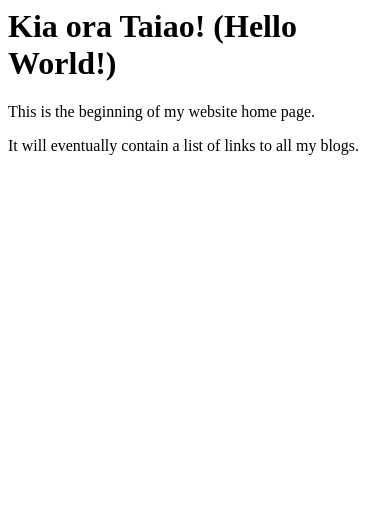
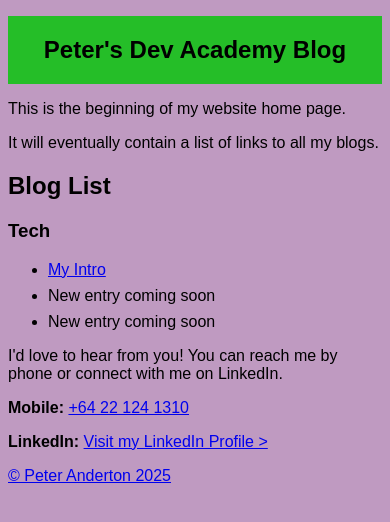
Before and after one commit to petermarkdavid/petermarkdavid.github.io, a plain HTML site: page index.html in a window 390 px wide. Drawn offline with Linux system fonts and the light colour scheme; a web font is replaced by a local one.

```diff
--- /dev/null
+++ b/blog.css
@@ -0,0 +1,69 @@
+body {
+  background-color: rgb(191, 154, 193);
+  font-family: 'Muli', sans-serif;
+  /* border-width alone does nothing without border-style/color */
+  /* border: 200px solid transparent;  /* example if you really want space */
+}
+
+h1 {
+  text-align: center;
+  background: rgb(193, 71, 193);
+  padding: 20px;
+}
+
+/* widescreen displays */
+@media only screen and (min-width: 920px) {
+  .container {
+    max-width: 1100px; /* keep line length readable */
+    margin: 0 auto; /* center the blog content */
+    padding: 2rem;
+    display: grid;
+    grid-template-columns: 3fr 1fr; /* main + sidebar */
+    gap: 2rem;
+  }
+
+  h1 {
+    font-size: 1.5rem;
+    background: yellow;
+  }
+}
+
+/* tablets */
+@media only screen and (max-width: 919px) {
+  .container {
+    display: block; /* stack everything vertically */
+    padding: 2rem;
+  }
+
+  .sidebar {
+    margin-top: 2rem;
+  }
+
+  h1 {
+    font-size: 1.8rem; /* slightly larger titles than widescreen rule */
+  }
+}
+
+/* phones */
+@media only screen and (max-width: 400px) {
+  .container {
+    font-size: 0.9rem; /* small but readable (0.1rem was tiny) */
+    padding: 1rem;
+  }
+
+  h1 {
+    font-size: 1.5rem;
+    background: rgb(37, 190, 40); /* green */
+  }
+
+  img {
+    max-width: 100%;
+    height: auto;
+  }
+
+  nav ul {
+    display: flex;
+    flex-direction: column;
+    gap: 0.5rem;
+  }
+}
--- a/index.html
+++ b/index.html
@@ -1,9 +1,55 @@
+<!DOCTYPE html>
 <html>
   <head>
-    <title>My blog</title>
+    <link
+      href="https://fonts.googleapis.com/css2?family=Muli&display=swap"
+      rel="stylesheet"
+    />
+    <title>Peters Dev Blog</title>
+    <link href="blog.css" rel="stylesheet" />
+    <meta name="viewport" content="width=device-width, initial-scale=1.0" />
+  </head>
   <body>
-    <h1>Kia ora Taiao! (Hello World!)</h1>
-    <p> This is the beginning of my website home page.</p>
-    <p> It will eventually contain a list of links to all my blogs. </p>
+    <h1>Peter's Dev Academy Blog</h1>
+    <p>This is the beginning of my website home page.</p>
+    <p>It will eventually contain a list of links to all my blogs.</p>
+
+    <nav class="nav">
+      <h2>Blog List</h2>
+      <h3>Tech</h3>
+      <ul class="navList">
+        <li>
+          <a href="https://github.com/petermarkdavid/petermarkdavid.github.io/blob/main/peter-anderton.md"
+>My Intro</a>
+        </li>
+        <li>
+          New entry coming soon
+        </li>
+        <li>
+          New entry coming soon
+        </li>
+      </ul>
+    </nav>
+
+    <div>
+      I'd love to hear from you! You can reach me by phone or connect with me on
+      LinkedIn.
+
+      </p>
+
+    <div>
+      <p>
+        <strong>Mobile:</strong>
+        <a href="tel:+6421241310">+64 22 124 1310</a>
+      </p>
+      <p></p>
+        <strong>LinkedIn:</strong>
+        <a href="https://www.linkedin.com/in/peterandertonnz/" target="_blank">
+          Visit my LinkedIn Profile
+      >
+    </div>
+<footer class="footer">
+    <p>© Peter Anderton 2025</p>
+  </footer>
   </body>
 </html>
```
Also changed, not shown: styles/main.css (+20 -0 lines).
